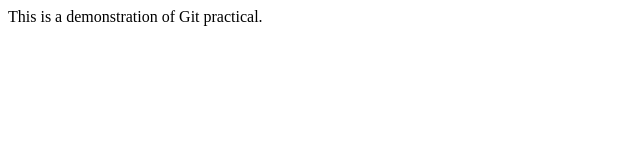
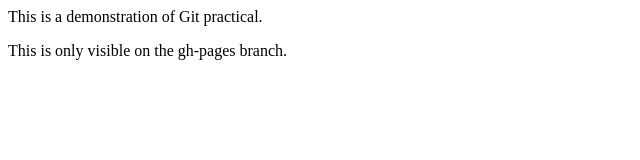
Before and after one commit to psy-a/git_practical, a plain HTML site: page index.html in a window 1280 px wide. Shown: the whole page, without its empty margins (0-640 px from the left). Drawn offline with Linux system fonts and the light colour scheme.

Commit message:
Add the gh-pages only text.

```diff
--- a/index.html
+++ b/index.html
@@ -6,6 +6,9 @@
     <P>
         This is a demonstration of Git practical.
     </P>
+    <p>
+        This is only visible on the gh-pages branch.
+    </p>
 </body>
 
 </html>
```
